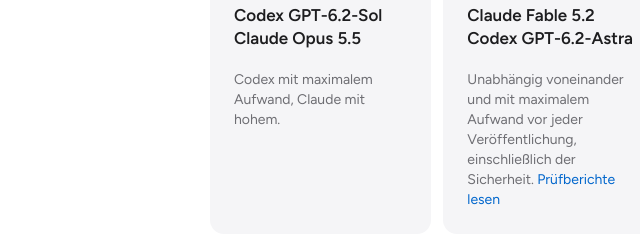
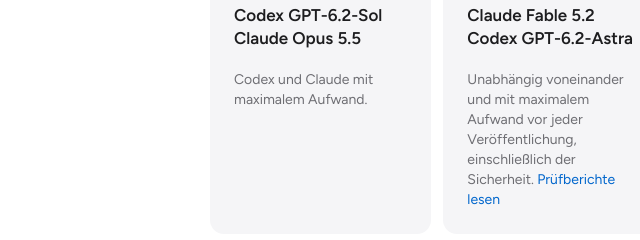
Before and after one commit to rouxdutoit/fazit, a plain HTML site: page site/de/index.html in a window 1280 px wide. Shown: the part 10552-10792 px from the top of the page, 282-922 px from the left. Drawn offline with Linux system fonts and the light colour scheme.

Commit message:
docs(site): Codex and Claude write at maximum effort
Co-Authored-By: Claude Opus 5.5 <noreply@anthropic.com>
Signed-off-by: roux <hello@rouxdutoit.com>

```diff
--- a/site/de/index.html
+++ b/site/de/index.html
@@ -392,7 +392,7 @@
           <li>
             <p class="tile-label">Geschrieben mit</p>
             <p class="tile-title"><span>Codex GPT-6.2-Sol</span><span>Claude Opus 5.5</span></p>
-            <p>Codex mit maximalem Aufwand, Claude mit hohem.</p>
+            <p>Codex und Claude mit maximalem Aufwand.</p>
           </li>
           <li>
             <p class="tile-label">Geprüft von</p>
```
Also changed, not shown: site/index.html (+1 -1 lines).
